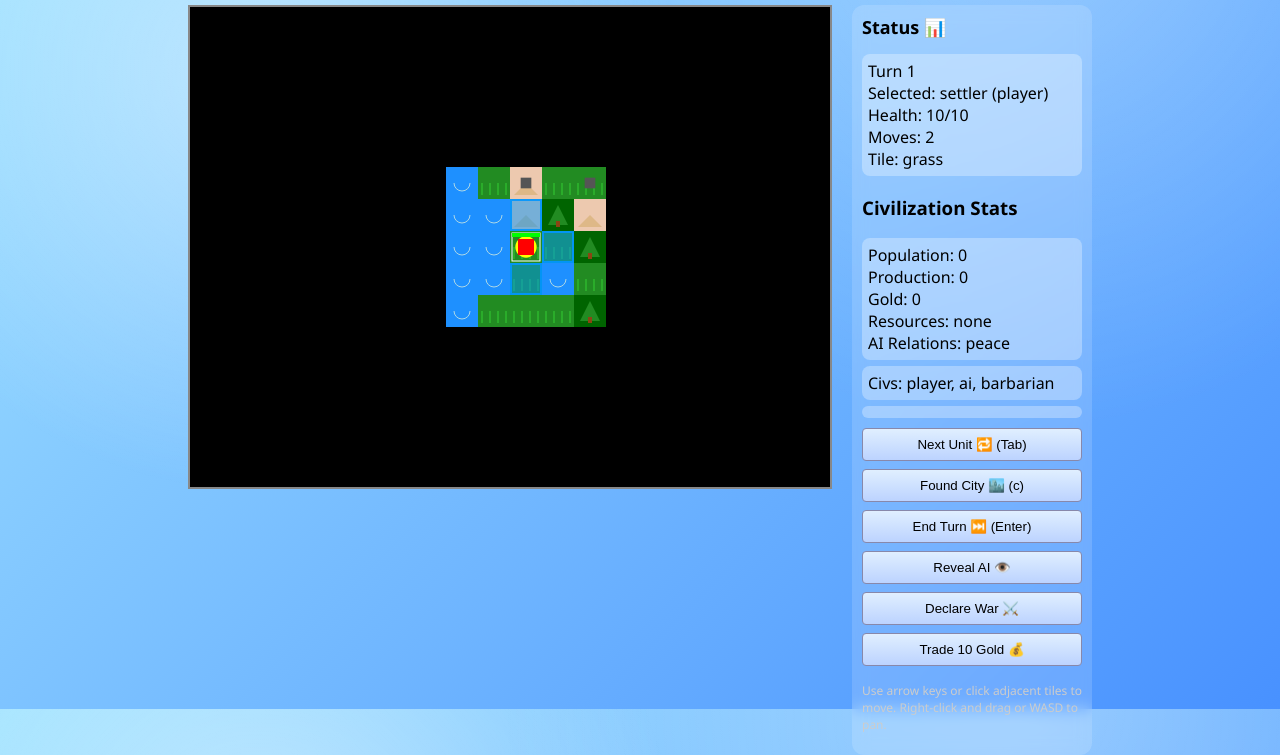
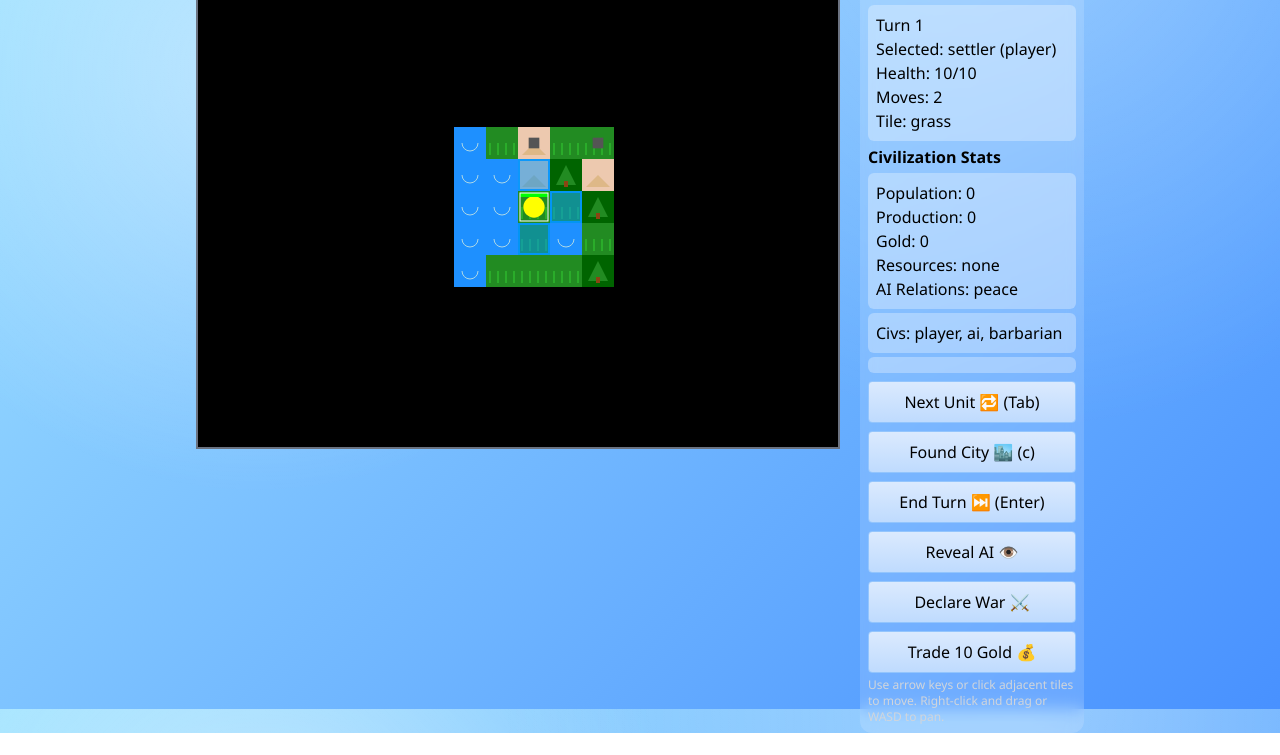
Before and after one commit to shatley123/web4x, a website with bundled scripts: page index.html in a window 1280 px wide. Shown: the part 91-846 px from the top of the page. After the commit the page ends 824 px from the top, so only its background shows below. Built offline with nearby package versions, Linux system fonts and the light colour scheme.

Commit message:
feat: add tailwind styling

```diff
--- a/index.html
+++ b/index.html
@@ -3,6 +3,7 @@
 <head>
   <meta charset="UTF-8" />
   <title>Web4X</title>
+  <script src="https://cdn.tailwindcss.com"></script>
   <style>
     body {
       margin: 0;
@@ -11,75 +12,26 @@
         radial-gradient(circle at 80% 0%, rgba(255, 255, 255, 0.25), transparent 40%),
         linear-gradient(135deg, #a0e3ff, #4891ff);
       background-attachment: fixed;
-      color: #fff;
       font-family: 'Segoe UI', Tahoma, sans-serif;
-      min-height: 100vh;
-      display: flex;
-      flex-direction: column;
-      align-items: center;
-    }
-    #game-container {
-      display: flex;
-      margin-top: 10px;
-      align-items: flex-start;
     }
     canvas {
-      border: 2px solid #888;
-      background: #000;
-      flex: none;
       image-rendering: pixelated;
-    }
-    #sidebar {
-      margin-left: 20px;
-      background: rgba(255, 255, 255, 0.15);
-      backdrop-filter: blur(8px);
-      padding: 10px;
-      border-radius: 12px;
-      width: 220px;
-      color: #000;
-    }
-    #sidebar h2 {
-      margin-top: 0;
-      font-size: 18px;
-    }
-    #sidebar p:not(.hint) {
-      background: rgba(255, 255, 255, 0.3);
-      padding: 6px;
-      border-radius: 8px;
-      margin: 6px 0;
-    }
-    #sidebar button {
-      width: 100%;
-      margin: 4px 0;
-      padding: 8px;
-      background: linear-gradient(#e0efff, #bcd3ff);
-      border: 1px solid #88a;
-      color: #000;
-      cursor: pointer;
-      border-radius: 4px;
-    }
-    #sidebar button:hover {
-      background: linear-gradient(#f0f8ff, #cfe0ff);
-    }
-    .hint {
-      font-size: 12px;
-      color: #ccc;
     }
   </style>
 </head>
-<body>
-  <h1>Web4X - Minimal 4X Prototype 🚀</h1>
-  <div id="game-container">
-    <canvas id="game"></canvas>
-    <div id="sidebar">
-      <h2>Status 📊</h2>
-      <p id="info"></p>
-      <h3>Civilization Stats</h3>
-      <p id="civ-stats"></p>
-      <p id="civs"></p>
-      <p id="hover-info"></p>
-      <div id="city-panel" style="display:none;">
-        <select id="build-select">
+<body class="flex flex-col items-center min-h-screen text-white">
+  <h1 class="text-2xl font-bold mt-4">Web4X - Minimal 4X Prototype 🚀</h1>
+  <div id="game-container" class="flex mt-2 items-start">
+    <canvas id="game" class="border-2 border-gray-500 bg-black"></canvas>
+    <div id="sidebar" class="ml-5 bg-white/15 backdrop-blur p-2 rounded-xl w-56 text-black">
+      <h2 class="mt-0 text-lg">Status 📊</h2>
+      <p id="info" class="bg-white/30 p-2 rounded-md my-1"></p>
+      <h3 class="font-semibold">Civilization Stats</h3>
+      <p id="civ-stats" class="bg-white/30 p-2 rounded-md my-1"></p>
+      <p id="civs" class="bg-white/30 p-2 rounded-md my-1"></p>
+      <p id="hover-info" class="bg-white/30 p-2 rounded-md my-1"></p>
+      <div id="city-panel" class="hidden">
+        <select id="build-select" class="w-full mb-2 p-2 border rounded">
           <option value="">None</option>
           <option value="warrior">Warrior ⚔️</option>
           <option value="settler">Settler 🛖</option>
@@ -89,18 +41,18 @@
           <option value="ship">Ship 🚢</option>
           <option value="granary">Granary (Building)</option>
         </select>
-        <button id="set-build">Set Production ⚒️</button>
+        <button id="set-build" class="w-full my-1 py-2 bg-gradient-to-b from-blue-100 to-blue-200 border border-blue-300 text-black rounded hover:from-blue-50 hover:to-blue-100">Set Production ⚒️</button>
       </div>
       <div id="controls">
-        <button id="next-unit">Next Unit 🔁 (Tab)</button>
-        <button id="found-city">Found City 🏙️ (c)</button>
-        <button id="attack">Attack ⚔️</button>
-        <button id="end-turn">End Turn ⏭️ (Enter)</button>
-        <button id="reveal-ai">Reveal AI 👁️</button>
-        <button id="declare-war">Declare War ⚔️</button>
-        <button id="trade-gold">Trade 10 Gold 💰</button>
+        <button id="next-unit" class="w-full my-1 py-2 bg-gradient-to-b from-blue-100 to-blue-200 border border-blue-300 text-black rounded hover:from-blue-50 hover:to-blue-100">Next Unit 🔁 (Tab)</button>
+        <button id="found-city" class="w-full my-1 py-2 bg-gradient-to-b from-blue-100 to-blue-200 border border-blue-300 text-black rounded hover:from-blue-50 hover:to-blue-100">Found City 🏙️ (c)</button>
+        <button id="attack" class="w-full my-1 py-2 bg-gradient-to-b from-blue-100 to-blue-200 border border-blue-300 text-black rounded hover:from-blue-50 hover:to-blue-100">Attack ⚔️</button>
+        <button id="end-turn" class="w-full my-1 py-2 bg-gradient-to-b from-blue-100 to-blue-200 border border-blue-300 text-black rounded hover:from-blue-50 hover:to-blue-100">End Turn ⏭️ (Enter)</button>
+        <button id="reveal-ai" class="w-full my-1 py-2 bg-gradient-to-b from-blue-100 to-blue-200 border border-blue-300 text-black rounded hover:from-blue-50 hover:to-blue-100">Reveal AI 👁️</button>
+        <button id="declare-war" class="w-full my-1 py-2 bg-gradient-to-b from-blue-100 to-blue-200 border border-blue-300 text-black rounded hover:from-blue-50 hover:to-blue-100">Declare War ⚔️</button>
+        <button id="trade-gold" class="w-full my-1 py-2 bg-gradient-to-b from-blue-100 to-blue-200 border border-blue-300 text-black rounded hover:from-blue-50 hover:to-blue-100">Trade 10 Gold 💰</button>
       </div>
-      <p class="hint">Use arrow keys or click adjacent tiles to move. Right-click and drag or WASD to pan.</p>
+      <p class="hint text-xs text-gray-300">Use arrow keys or click adjacent tiles to move. Right-click and drag or WASD to pan.</p>
     </div>
   </div>
   <script type="module" src="./src/main.js"></script>
```
